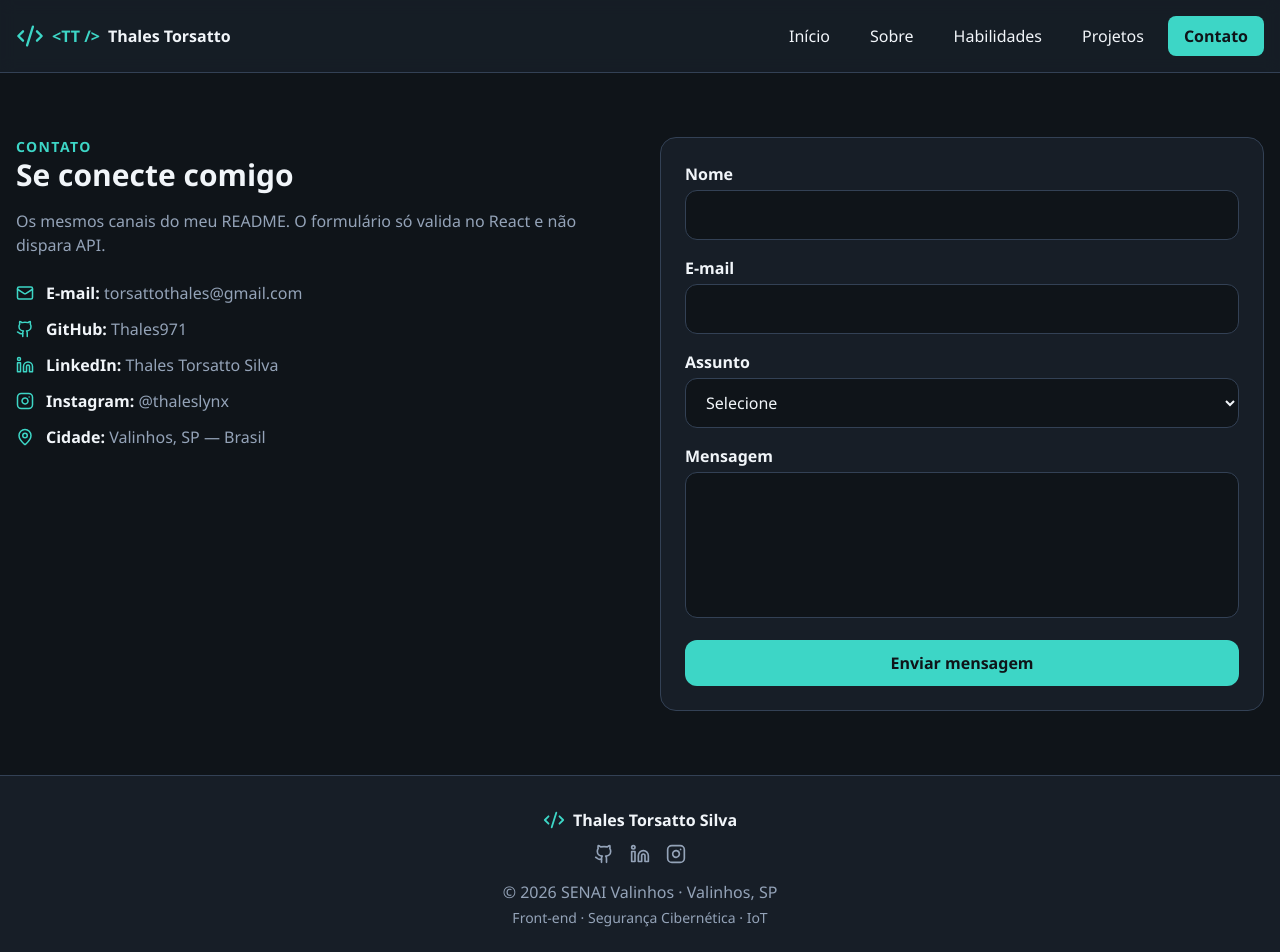
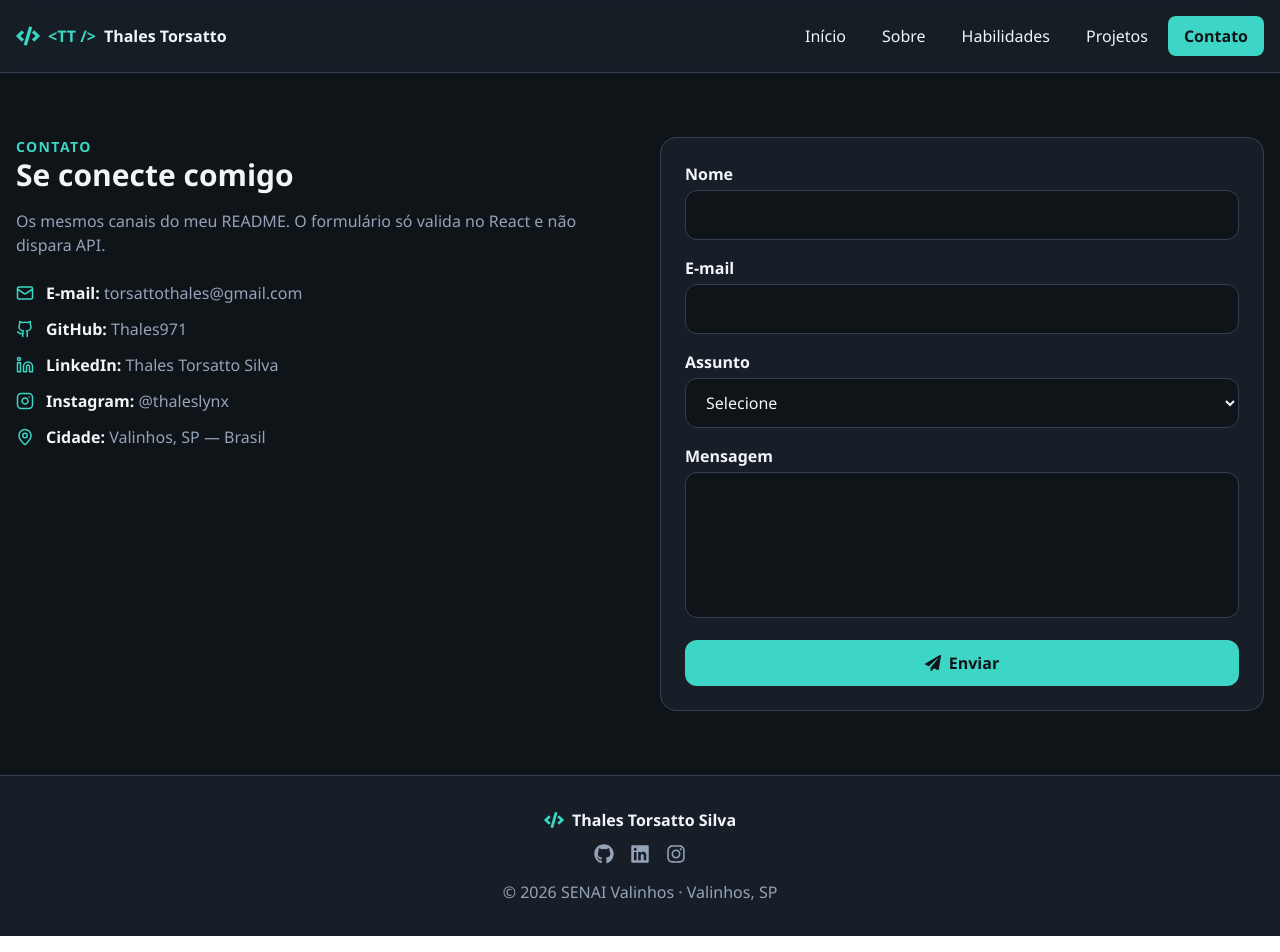
Before and after one commit to Thales971/revisao-frontend-n1-react, a React (Vite) app: page /contato in a window 1280 px wide. Shown: the top 952 px of the page. Built offline with nearby package versions, Linux system fonts and the light colour scheme.

Commit message:
feat: react-icons zod e hook-form igual os outros projetos

```diff
--- a/src/components/Footer.jsx
+++ b/src/components/Footer.jsx
@@ -1,4 +1,4 @@
-import { Code2, Github, Linkedin, Instagram } from 'lucide-react'
+import { FaCode, FaGithub, FaLinkedin, FaInstagram } from 'react-icons/fa'
 import { perfil } from '../data/perfil'
 
 export default function Footer() {
@@ -8,16 +8,15 @@ export default function Footer() {
     <footer className="bg-navy-800 border-t border-slate-700 mt-auto">
       <div className="container mx-auto px-4 py-8 text-center text-slate-400">
         <div className="flex items-center justify-center gap-2 mb-3 text-slate-100">
-          <Code2 className="text-mint-400" size={22} />
+          <FaCode className="text-mint-400 text-xl" />
           <span className="font-bold">{perfil.nome}</span>
         </div>
-        <div className="flex justify-center gap-4 mb-4">
-          <a href={perfil.links.github} target="_blank" rel="noreferrer" aria-label="GitHub"><Github size={20} /></a>
-          <a href={perfil.links.linkedin} target="_blank" rel="noreferrer" aria-label="LinkedIn"><Linkedin size={20} /></a>
-          <a href={perfil.links.instagram} target="_blank" rel="noreferrer" aria-label="Instagram"><Instagram size={20} /></a>
+        <div className="flex justify-center gap-4 mb-4 text-xl">
+          <a href={perfil.links.github} target="_blank" rel="noreferrer"><FaGithub /></a>
+          <a href={perfil.links.linkedin} target="_blank" rel="noreferrer"><FaLinkedin /></a>
+          <a href={perfil.links.instagram} target="_blank" rel="noreferrer"><FaInstagram /></a>
         </div>
         <p>© {ano} {perfil.instituicao} · {perfil.cidade}</p>
-        <p className="text-sm mt-1">{perfil.interesses.join(' · ')}</p>
       </div>
     </footer>
   )
--- a/src/components/Formulario.jsx
+++ b/src/components/Formulario.jsx
@@ -1,81 +1,56 @@
 import { useState } from 'react'
+import { useForm } from 'react-hook-form'
+import { zodResolver } from '@hookform/resolvers/zod'
+import { FaPaperPlane } from 'react-icons/fa'
+import { contatoSchema } from '../schemas/contatoSchema'
 import Button from './Button'
 
-const estadoInicial = { nome: '', email: '', assunto: '', mensagem: '' }
+export default function Formulario() {
+  const [ok, setOk] = useState(false)
 
-export default function Formulario() {
-  const [formData, setFormData] = useState(estadoInicial)
-  const [erros, setErros] = useState({})
-  const [status, setStatus] = useState('')
+  const { register, handleSubmit, reset, formState: { errors } } = useForm({
+    resolver: zodResolver(contatoSchema),
+    defaultValues: { nome: '', email: '', assunto: '', mensagem: '' },
+  })
 
-  const handleChange = (e) => {
-    setFormData({ ...formData, [e.target.name]: e.target.value })
-  }
-
-  const validar = () => {
-    const novo = {}
-    if (formData.nome.trim().length < 3) novo.nome = 'Digite um nome com pelo menos 3 letras.'
-    if (!/[^\s@]+@[^\s@]+\.[^\s@]+/.test(formData.email)) novo.email = 'Digite um e-mail válido.'
-    if (!formData.assunto) novo.assunto = 'Escolha um assunto.'
-    if (formData.mensagem.trim().length < 10) novo.mensagem = 'A mensagem precisa ter no mínimo 10 caracteres.'
-    return novo
-  }
-
-  const handleSubmit = (e) => {
-    e.preventDefault()
-    const novo = validar()
-    setErros(novo)
-
-    if (Object.keys(novo).length > 0) {
-      setStatus('erro')
-      return
-    }
-
-    setStatus('ok')
-    setFormData(estadoInicial)
+  const onSubmit = () => {
+    setOk(true)
+    reset()
   }
 
   const campo = 'w-full px-4 py-3 rounded-xl bg-navy-900 border border-slate-700 outline-none focus:border-mint-400'
 
   return (
-    <form onSubmit={handleSubmit} className="bg-navy-800 border border-slate-700 rounded-2xl p-6 space-y-4" noValidate>
+    <form onSubmit={handleSubmit(onSubmit)} className="bg-navy-800 border border-slate-700 rounded-2xl p-6 space-y-4">
       <div>
         <label htmlFor="nome" className="block mb-1 font-semibold">Nome</label>
-        <input id="nome" name="nome" value={formData.nome} onChange={handleChange} className={campo} />
-        {erros.nome && <p className="text-red-400 text-sm mt-1">{erros.nome}</p>}
+        <input id="nome" className={campo} {...register('nome')} />
+        {errors.nome && <p className="text-red-400 text-sm mt-1">{errors.nome.message}</p>}
       </div>
-
       <div>
         <label htmlFor="email" className="block mb-1 font-semibold">E-mail</label>
-        <input id="email" name="email" type="email" value={formData.email} onChange={handleChange} className={campo} />
-        {erros.email && <p className="text-red-400 text-sm mt-1">{erros.email}</p>}
+        <input id="email" type="email" className={campo} {...register('email')} />
+        {errors.email && <p className="text-red-400 text-sm mt-1">{errors.email.message}</p>}
       </div>
-
       <div>
         <label htmlFor="assunto" className="block mb-1 font-semibold">Assunto</label>
-        <select id="assunto" name="assunto" value={formData.assunto} onChange={handleChange} className={campo}>
+        <select id="assunto" className={campo} {...register('assunto')}>
           <option value="">Selecione</option>
           <option value="projeto">Projeto / portfólio</option>
           <option value="estudo">Estudo / atividade</option>
           <option value="outro">Outro</option>
         </select>
-        {erros.assunto && <p className="text-red-400 text-sm mt-1">{erros.assunto}</p>}
+        {errors.assunto && <p className="text-red-400 text-sm mt-1">{errors.assunto.message}</p>}
       </div>
-
       <div>
         <label htmlFor="mensagem" className="block mb-1 font-semibold">Mensagem</label>
-        <textarea id="mensagem" name="mensagem" rows="5" value={formData.mensagem} onChange={handleChange} className={`${campo} resize-none`} />
-        {erros.mensagem && <p className="text-red-400 text-sm mt-1">{erros.mensagem}</p>}
+        <textarea id="mensagem" rows="5" className={`${campo} resize-none`} {...register('mensagem')} />
+        {errors.mensagem && <p className="text-red-400 text-sm mt-1">{errors.mensagem.message}</p>}
       </div>
-
-      <Button type="submit" className="w-full">Enviar mensagem</Button>
-
-      {status === 'ok' && (
-        <p className="text-emerald-400">Mensagem validada com sucesso. Neste modo ela só fica no navegador.</p>
-      )}
-      {status === 'erro' && (
-        <p className="text-red-400">Confere os campos em vermelho e tenta de novo.</p>
-      )}
+      <Button type="submit" className="w-full gap-2">
+        <FaPaperPlane /> Enviar
+      </Button>
+      {ok && <p className="text-emerald-400">Beleza, formulário validou. Aqui não manda pra API não.</p>}
     </form>
   )
 }
--- a/src/components/Header.jsx
+++ b/src/components/Header.jsx
@@ -1,67 +1,52 @@
 import { useState } from 'react'
-import { Link, useLocation } from 'react-router-dom'
-import { Menu, X, Code2 } from 'lucide-react'
+import { Link, NavLink } from 'react-router-dom'
+import { FaBars, FaTimes, FaCode } from 'react-icons/fa'
 
 export default function Header() {
-  const [menuOpen, setMenuOpen] = useState(false)
-  const location = useLocation()
+  const [aberto, setAberto] = useState(false)
 
-  const navLinks = [
-    { path: '/', label: 'Início' },
-    { path: '/sobre', label: 'Sobre' },
-    { path: '/habilidades', label: 'Habilidades' },
-    { path: '/projetos', label: 'Projetos' },
-    { path: '/contato', label: 'Contato' },
+  const classeLink = ({ isActive }) =>
+    `px-4 py-2 rounded-lg transition ${
+      isActive ? 'bg-mint-400 text-navy-900 font-bold' : 'hover:bg-navy-700'
+    }`
+
+  const links = [
+    { to: '/', label: 'Início', end: true },
+    { to: '/sobre', label: 'Sobre' },
+    { to: '/habilidades', label: 'Habilidades' },
+    { to: '/projetos', label: 'Projetos' },
+    { to: '/contato', label: 'Contato' },
   ]
 
   return (
     <header className="bg-navy-800/90 backdrop-blur sticky top-0 z-50 border-b border-slate-700">
       <div className="container mx-auto px-4">
         <div className="flex justify-between items-center py-4">
-          <Link to="/" className="flex items-center gap-2 hover:opacity-80 transition">
-            <Code2 className="text-mint-400" size={28} />
+          <Link to="/" className="flex items-center gap-2 hover:opacity-80">
+            <FaCode className="text-mint-400 text-2xl" />
             <span className="font-bold text-mint-400">&lt;TT /&gt;</span>
             <span className="hidden sm:inline font-bold">Thales Torsatto</span>
           </Link>
 
-          <nav className="hidden md:flex items-center gap-2">
-            {navLinks.map((link) => (
-              <Link
-                key={link.path}
-                to={link.path}
-                className={`px-4 py-2 rounded-lg transition ${
-                  location.pathname === link.path
-                    ? 'bg-mint-400 text-navy-900 font-bold'
-                    : 'hover:bg-navy-700'
-                }`}
-              >
+          <nav className="hidden md:flex items-center gap-1">
+            {links.map((link) => (
+              <NavLink key={link.to} to={link.to} end={link.end} className={classeLink}>
                 {link.label}
-              </Link>
+              </NavLink>
             ))}
           </nav>
 
-          <button
-            className="md:hidden p-2 border border-slate-700 rounded-xl"
-            onClick={() => setMenuOpen(!menuOpen)}
-            aria-label={menuOpen ? 'Fechar menu' : 'Abrir menu'}
-          >
-            {menuOpen ? <X size={24} /> : <Menu size={24} />}
+          <button className="md:hidden p-2 border border-slate-700 rounded-xl" onClick={() => setAberto(!aberto)}>
+            {aberto ? <FaTimes size={20} /> : <FaBars size={20} />}
           </button>
         </div>
 
-        {menuOpen && (
-          <nav className="md:hidden pb-4 flex flex-col gap-2">
-            {navLinks.map((link) => (
-              <Link
-                key={link.path}
-                to={link.path}
-                className={`block px-4 py-3 rounded-lg ${
-                  location.pathname === link.path ? 'bg-mint-400 text-navy-900 font-bold' : 'hover:bg-navy-700'
-                }`}
-                onClick={() => setMenuOpen(false)}
-              >
+        {aberto && (
+          <nav className="md:hidden pb-4 flex flex-col gap-1">
+            {links.map((link) => (
+              <NavLink key={link.to} to={link.to} end={link.end} className={classeLink} onClick={() => setAberto(false)}>
                 {link.label}
-              </Link>
+              </NavLink>
             ))}
           </nav>
         )}
--- /dev/null
+++ b/src/schemas/contatoSchema.js
@@ -0,0 +1,8 @@
+import { z } from 'zod'
+
+export const contatoSchema = z.object({
+  nome: z.string().min(3, 'Nome muito curto, escreve direito aí'),
+  email: z.string().email('E-mail inválido'),
+  assunto: z.string().min(1, 'Escolhe um assunto'),
+  mensagem: z.string().min(10, 'Manda pelo menos 10 caracteres'),
+})
```
Also changed, not shown: package.json (+5 -2 lines).
